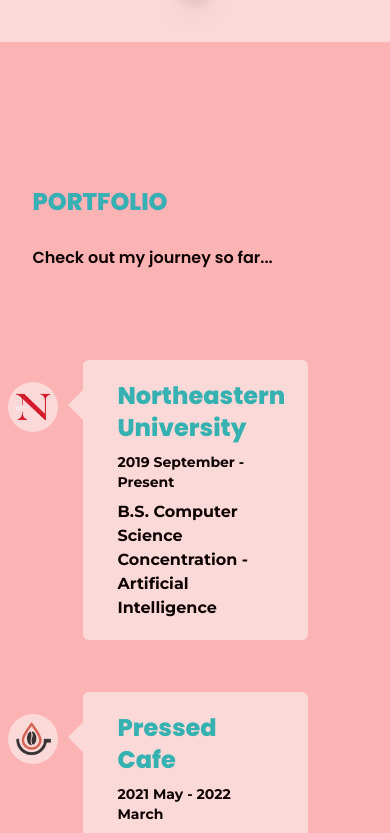
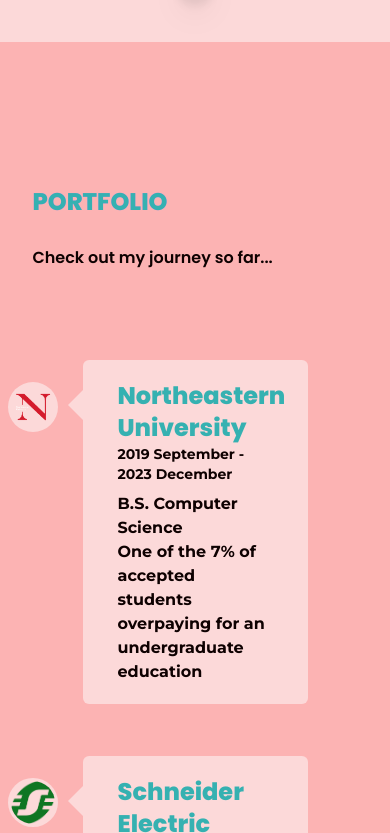
Before and after one commit to bobbyslug/bobbyslug.github.io, a React (Vite) app: page / in a window 390 px wide. Shown: the part 1167-2000 px from the top of the page. Built offline with nearby package versions, Linux system fonts and the light colour scheme.

Commit message:
fix scrolling height

```diff
--- a/src/index.css
+++ b/src/index.css
@@ -34,6 +34,14 @@
 
 .background.dark {
   background-color: #17071d;
+}
+
+#timeline-scroll {
+  background-color: #fcd9d9
+}
+
+#timeline-scroll.dark {
+  background-color: #ebbbfd
 }
 
 .primary {
@@ -296,7 +304,7 @@
 }
 
 .timeline-container.left.dark img {
-  background: #e29cfc;
+  background: #ebbbfd;
 }
 
 .timeline-container.left.short img {
@@ -316,7 +324,7 @@
 }
 
 .timeline-container.right.dark img {
-  background: #e29cfc;
+  background: #ebbbfd;
 }
 
 .timeline-container.right.short img {
@@ -402,47 +410,66 @@
 
   .animation-container {
     left: 0;
-    height: 80%;
+    height: 75%;
   }
 }
 
 @media screen and (max-width: 2000px) {
   .animation-container {
-    height: 92%;
+    height: 84%;
+  }
+}
+
+@media screen and (max-width: 1850px) {
+  .animation-container {
+    height: 84%;
+  }
+}
+
+@media screen and (max-width: 1830px) {
+  .animation-container {
+    height: 83%;
+  }
+}
+
+@media screen and (max-width: 1250px) {
+  .animation-container {
+    height: 83%;
   }
 }
 
 @media screen and (max-width: 1150px) {
   .animation-container {
-    height: 94%;
+    height: 82%;
   }
 }
 
-@media screen and (max-width: 990px) {
-  .animation-container {
-    height: 95%;
-  }
-}
 
 @media screen and (max-width: 900px) {
   .animation-container {
-    height: 91%;
+    height: 83%;
   }
 }
 
 @media screen and (max-width: 730px) {
   .animation-container {
     left: 0;
-    height: 93%;
+    height: 83%;
   }
 }
 
-@media screen and (max-width: 510px) {
+@media screen and (max-width: 570px) {
+  .animation-container {
+    height: 82%;
+  }
+}
+
+/* @media screen and (max-width: 510px) {
   .animation-container {
     left: 0;
-    height: 95%;
+    height: 81%;
   }
-}
+} */
 
 .TitleAnimation_container__t12Kz.TitleAnimation_isSmall__2MjhU {
   font-family: var(--font-heading);
--- a/src/scenes/portfolio/Card.tsx
+++ b/src/scenes/portfolio/Card.tsx
@@ -6,11 +6,12 @@
 type Props = {
   theme: string;
   title: string;
+  role: string;
   years: string;
   children: React.ReactNode;
 };
 
-const Card = ({ theme, title, years, children }: Props) => {
+const Card = ({ theme, title, role, years, children }: Props) => {
   const controls = useAnimation();
   const [ref, inView] = useInView();
   const [hasShown, setHasShown] = useState(false);
@@ -35,7 +36,8 @@
       }}
     >
       <HText theme={theme}>{title}</HText>
-      <h1 className="py-2 font-montserrat text-sm font-bold">{years}</h1>
+      <span>{role}</span>
+      <h1 className="py-2 font-montserrat text-sm font-bold -mt-2">{years}</h1>
       <p className="text-md font-montserrat ">{children}</p>
     </motion.div>
   );
--- a/src/scenes/portfolio/index.tsx
+++ b/src/scenes/portfolio/index.tsx
@@ -53,10 +53,11 @@
       <div
         className={`${dark} timeline mx-auto mt-20 flex w-5/6 flex-col gap-8`}
       >
-        <div className={`${dark} animation-container -ml-1 mt-16`}>
+        <div className={`${dark} h-5/6 animation-container -ml-1 mt-16`}>
           <span
-            style={{ transform: `translateY(${completion * 1.7 - 135 }%)` }}
-            className={`${dark} background left-4/9 absolute h-full w-2 transition duration-300`}
+            id='timeline-scroll'
+            style={{ transform: `translateY(${completion * 1.9 - 140 }%)` }}
+            className={`${dark} left-4/9 absolute h-full w-2 transition duration-300`}
           />
         </div>
         <div className={`${dark} timeline-container left`}>
@@ -70,39 +71,17 @@
           <Card
             theme={theme}
             title="Northeastern University"
-            years="2019 September - Present"
+            role=""
+            years="2019 September - 2023 December"
           >
             <p>
-              B.S. Computer Science <br /> Concentration - Artificial
-              Intelligence
+              B.S. Computer Science <br />
+              One of the 7% of accepted students overpaying for an undergraduate education
             </p>
           </Card>
           <span className={`${dark} left-arrow`} />
         </div>
         <div className={`${dark} timeline-container right`}>
-          <a
-            className="hov:text-secondary-500 dark:hov:text-gray-600"
-            href="https://www.pressedcafe.com/"
-            target="_blank"
-          >
-            <img src={PressedIcon} />
-          </a>
-          <Card
-            theme={theme}
-            title="Pressed Cafe"
-            years="2021 May - 2022 March"
-          >
-            <p>
-              • Cordially greeted and assisted 300+ guests per day
-              <br />• Made smoothies and drinks as barista, took orders at cash
-              register, and ensured customer satisfaction during rush hour
-              <br />• Bussed tables, monitored store-wide inventory, and
-              maintained clean facilities in downtime
-            </p>
-          </Card>
-          <span className={`${dark} right-arrow`} />
-        </div>
-        <div className={`${dark} timeline-container left`}>
           <a
             className="hov:text-secondary-500 dark:hov:text-gray-600"
             href="https://www.se.com/us/en/"
@@ -113,23 +92,16 @@
           <Card
             theme={theme}
             title="Schneider Electric"
-            years="2021 July - December"
+            role="Software Business Analytics Co-op"
+            years="2021 July - 2021 December"
           >
             <p>
-              • Created an application to compare yearly sales data using
-              analytical scripting tools such as data scraping, cleaning, and
-              transformation, easily comprehended by non-technical audiences
-              (Python/Pandas/Numpy/ Scipy/Jupyter Notebook)
-              <br />• Reported digestible customer success data using
-              visualization platforms like Salesforce, and Tableau
-              <br />• Developed and maintained SQL databases for 4000+ customer
-              accounts, including designing tables, writing stored procedures,
-              and optimizing query performance (NoSQL)
+              Data cleaning and database maintenance.
             </p>
           </Card>
-          <span className={`${dark} left-arrow`} />
+          <span className={`${dark} right-arrow`} />
         </div>
-        <div className={`${dark} timeline-container right`}>
+        <div className={`${dark} timeline-container left`}>
           <a
             className="hov:text-secondary-500 dark:hov:text-gray-600"
             href="https://wellframe.com/"
@@ -137,19 +109,14 @@
           >
             <img src={WellframeIcon} />
           </a>
-          <Card theme={theme} title="Wellframe" years="2022 July - December">
+          <Card theme={theme} title="Wellframe" role="Software Engineer Co-op" years="2022 July - 2022 December">
             <p>
-              • Contributed to the development of Wellframe’s web-based
-              dashboard product, which facilitated Care Manager to Patient
-              management (Typescript, Node.js) <br />• Collaborated closely with
-              design team to bring mockups to life, iteratively adapting to
-              evolving care manager needs <br />• Refactored a Ruby on Rails
-              system to new Java services, improving performance and scalability
+              Worked on Care Manager dashboard with the Staff Experience team.
             </p>
           </Card>
-          <span className={`${dark} right-arrow`} />
+          <span className={`${dark} left-arrow`} />
         </div>
-        <div className={`${dark} timeline-container left`}>
+        <div className={`${dark} timeline-container right`}>
           <a
             className="hov:text-secondary-500 dark:hov:text-gray-600"
             href="https://c4cneu.com/"
@@ -160,24 +127,16 @@
           <Card
             theme={theme}
             title="Code4Community"
+            role="Software Developer"
             years="2023 August - 2023 December"
           >
             <p>
-              • Implemented a web application for the city of Boston to manage
-              adopting green infrastructure sites
-              <br />
-              • Build frontend from scratch, using Google Maps’ API to render
-              the Boston area GI sites
-              <br />
-              • Add backend routes to the NestJS API ranging from creating
-              summary reports to sending periodic emails to users
-              <br />• Connect routes with the frontend through HTTP requests to
-              the REST API to allow for user interaction
+              Built Green Infrastructure web app for the City of Boston.
             </p>
           </Card>
-          <span className={`${dark} left-arrow`} />
+          <span className={`${dark} right-arrow`} />
         </div>
-        <div className={`${dark} timeline-container right short`}>
+        <div className={`${dark} timeline-container left short`}>
           <a
             className="hov:text-secondary-500 dark:hov:text-gray-600"
             href="https://www.developforgood.org/"
@@ -192,22 +151,16 @@
           <Card
             theme={theme}
             title="Develop for Good"
-            years="2023 October - Present"
+            role="Software Developer"
+            years="2023 October - 2024 February"
           >
             <p>
-            •  Modernized and enhanced the Coach mobile app's online registration system, with the goal of
-            improving the overall experience for families and students while addressing accessibility challenges
-            <br />
-            •  Provided programming to 4,500+ students across 80+ communities, representing a
-            66% growth over the 2023-2024 school year
-            <br />
-            •  Redesigned and restructured core UX functions involving scheduling via the calendar,
-            data collection, and team communications using Firebase authentication and a fully customizable API
-            for Salesforce back-end (React-Native, Cocoapods, UI-Kitten)</p>
+              Enhanced the America SCORES: Bay Area mobile coaching app.
+            </p>
           </Card>
-          <span className={`${dark} right-arrow`} />
+          <span className={`${dark} left-arrow`} />
         </div>
-        <div className={`${dark} timeline-container left`}>
+        <div className={`${dark} timeline-container right`}>
           <a
             className="hov:text-secondary-500 dark:hov:text-gray-600"
             href="https://ampion.net/"
@@ -220,20 +173,14 @@
           <Card
             theme={theme}
             title="Ampion"
-            years="2024 January - Present"
+            role="Salesforce Developer Intern"
+            years="2024 January - 2024 June"
           >
             <p>
-            •  Modernized and enhanced the Coach mobile app's online registration system, with the goal of
-            improving the overall experience for families and students while addressing accessibility challenges
-            <br />
-            •  Provided programming to 4,500+ students across 80+ communities, representing a
-            66% growth over the 2023-2024 school year
-            <br />
-            •  Redesigned and restructured core UX functions involving scheduling via the calendar,
-            data collection, and team communications using Firebase authentication and a fully customizable API
-            for Salesforce back-end (React-Native, Cocoapods, UI-Kitten)</p>
+
+            </p>
           </Card>
-          <span className={`${dark} left-arrow`} />
+          <span className={`${dark} right-arrow`} />
         </div>
       </div>
     </section>
```
